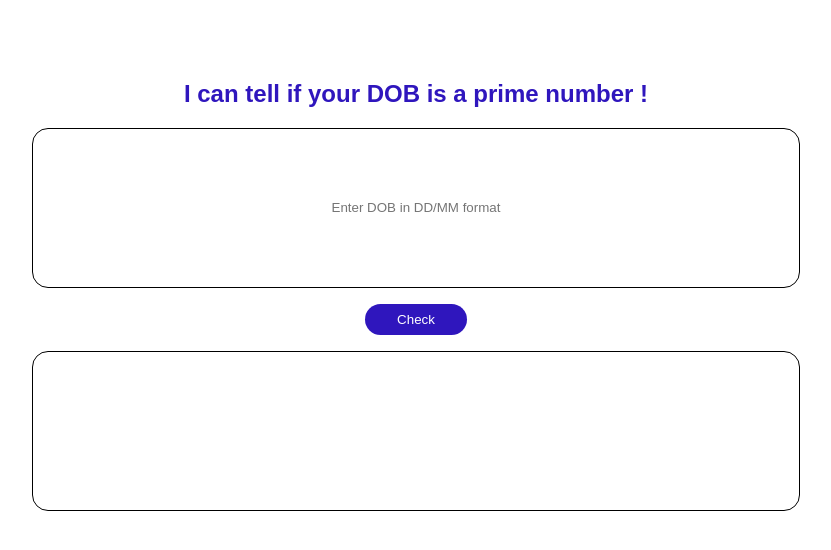
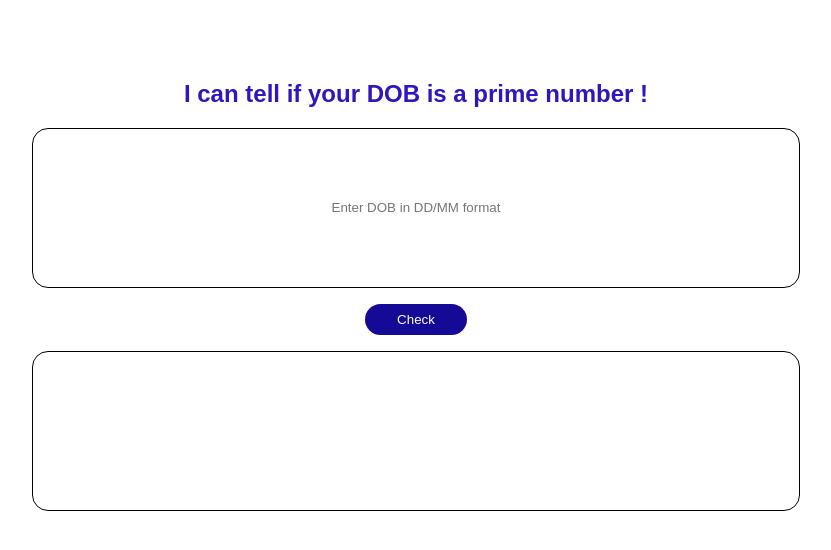
Before and after one commit to DanishOnGit/prime-nos-check-using-ReactJS, a React (Create React App) app: page / in a window 1280 px wide. In both pictures the pointer is over the button "Check". Shown: the top 550 px of the page, without its empty margins (224-1055 px from the left). Built offline with nearby package versions, Linux system fonts and the light colour scheme.

Commit message:
style: button hover color change on hover

```diff
--- a/src/styles.css
+++ b/src/styles.css
@@ -21,8 +21,12 @@ text-align: center
   border: none;
   background-color: rgb(47, 22, 189);
   color: white;
+}
 
+button:hover {
+background-color: rgb(20, 10, 150);
 }
+
 .outputDiv{
 width: 60vw;
 height: 20vh;
```
